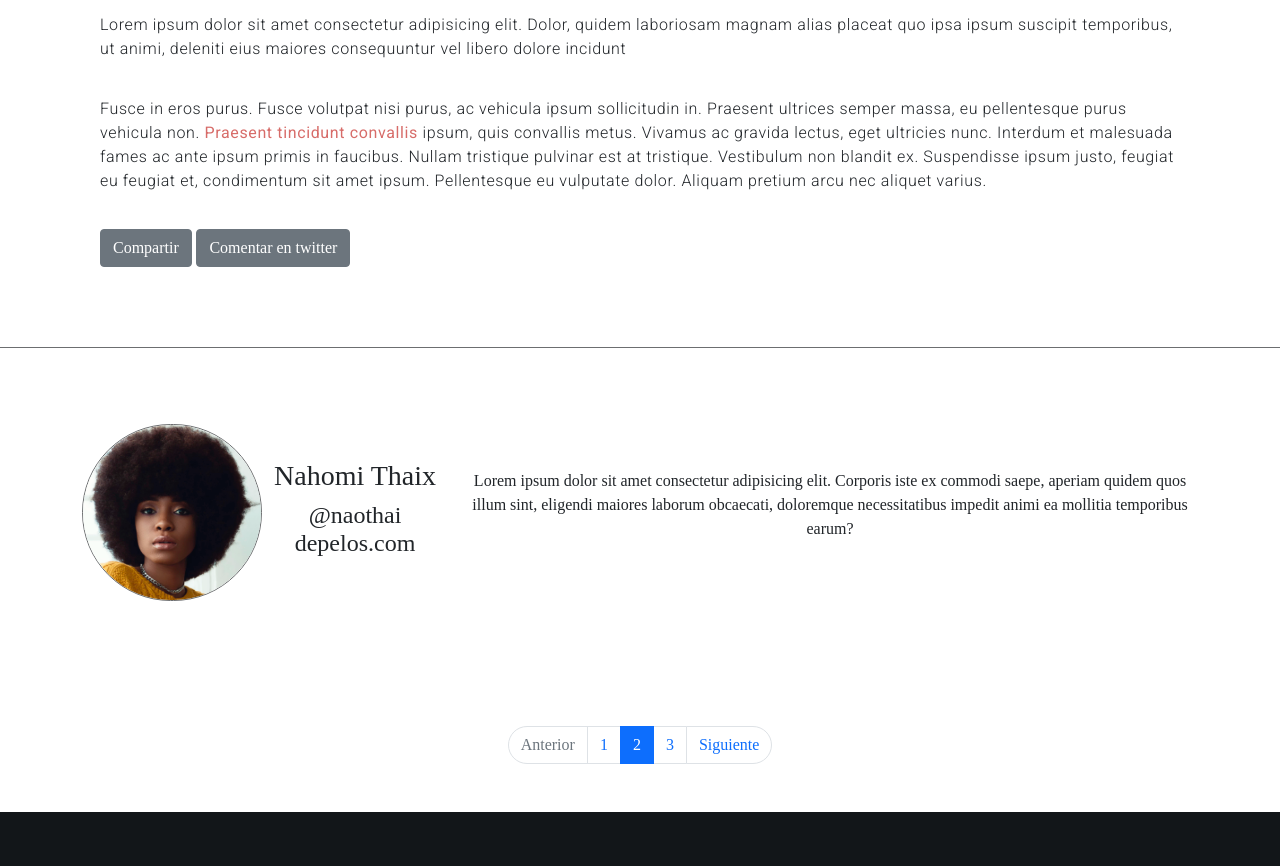
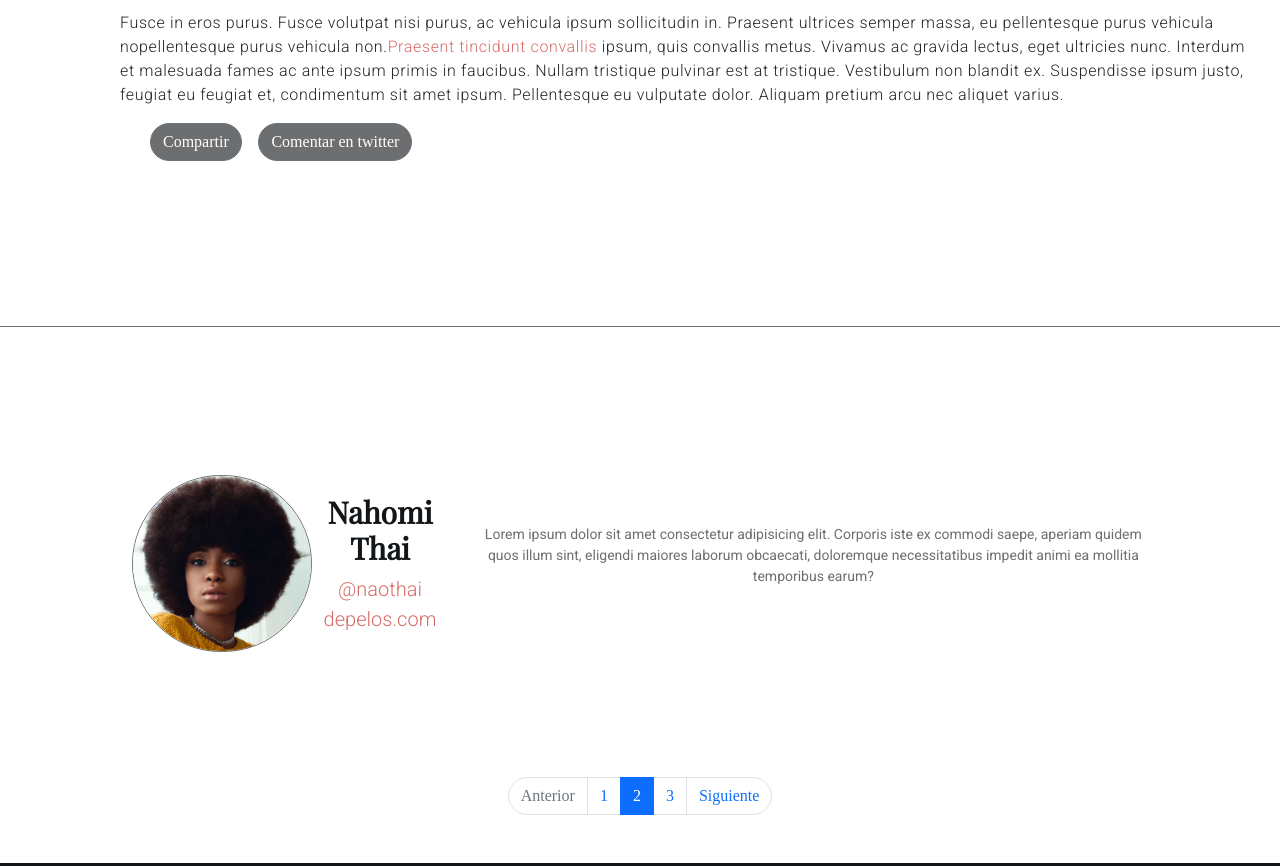
Before and after one commit to milyx/barbershop, a plain HTML site: page index.html in a window 1280 px wide. Shown: the part 1343-2209 px from the top of the page. Drawn offline with nearby package versions, Linux system fonts and the light colour scheme; a web font is replaced by a local one.

Commit message:
final changes

```diff
--- a/assets/scss/base/_base.scss
+++ b/assets/scss/base/_base.scss
@@ -1,3 +1,12 @@
 .a{
     color: $white;
 }
+
+.page-item:first-child .page-link {
+    border-top-left-radius: 50px;
+    border-bottom-left-radius: 50px;
+}
+.page-item:last-child .page-link {
+    border-top-right-radius: 50px;
+    border-bottom-right-radius: 50px;
+}
--- a/assets/scss/base/_reset.scss
+++ b/assets/scss/base/_reset.scss
@@ -1,14 +1,9 @@
 * {
-  margin: 0;
+  	margin: 0;
 	padding: 0;
 	list-style: none;
 	text-decoration: none;
 	border: none;
 	outline: none;
+	box-sizing: border-box;
   }
-.navbar-dark .navbar-nav .nav-link {
-    color: $white;
-}
-.navbar-dark .navbar-nav .nav-link.active, .navbar-dark .navbar-nav .show>.nav-link {
-  color: $fuzzy-wuzzy;
-}
--- a/assets/scss/base/typography.scss
+++ b/assets/scss/base/typography.scss
@@ -1,5 +1,11 @@
-body{
-    font-family: "playfair display, serif";
-    //font-family: "Roboto, sans-serif";
+body {
+    font-family: "Roboto, sans-serif";
 
-}
+
+
+    }
+
+    //h1, h2, h3, h4, h5, h6{
+    //font-family: $playfairdisplay, $serif;
+    //font-weight: $regular;
+    //font-size: $medium;
--- /dev/null
+++ b/assets/scss/components/_buttons.scss
@@ -0,0 +1,35 @@
+.buttons{
+    padding: 0 50px;
+    display: flex;
+    flex-direction: row;
+    margin-bottom: 85px;
+
+    @media screen and (min-width: 992px) {
+
+
+      }
+
+
+
+    &__small{
+        margin-right: 12px;
+        background-color: #1216199E;
+        border-radius: 80px;
+        -webkit-border-radius: 80px;
+        -moz-border-radius: 80px;
+        -ms-border-radius: 80px;
+        -o-border-radius: 80px;
+    }
+
+    &__medium{
+        background-color: $nickel;
+        border-radius: 80px;
+        -webkit-border-radius: 80px;
+        -moz-border-radius: 80px;
+        -ms-border-radius: 80px;
+        -o-border-radius: 80px;
+    }
+
+
+
+}
--- a/assets/scss/layout/_layout.scss
+++ b/assets/scss/layout/_layout.scss
@@ -1,81 +1,89 @@
-.hero-section{
+.hero-section {
   width: 100%;
   position: relative;
   display: inline-block;
   text-align: center;
-    @media screen and (min-width: 992px){
+  @media screen and (min-width: 992px) {
     height: 100vh;
   }
-    &__img{
+
+  &__img {
     width: 100%;
-        //height: 100vh;
-        @media screen and (min-width: 992px){
+    height: 640px;
+    @media screen and (min-width: 992px) {
       width: 100%;
-            max-height: 100vh;
-            height: auto;
+      height: 702px;
     }
   }
-    &__title{
+  &__title {
     position: absolute;
     top: 50%;
     left: 50%;
     transform: translate(-50%, -50%);
     color: $white;
-        font-family: Playfair Display;
-        font-size: 30px;
-        font-weight: 900;
+    font-family: $playfair-display;
+    font-size: $x-large;
+    font-weight: $black-italic;
     font-style: italic;
-        @media screen and (min-width: 992px){
-            font-size: 70px;
+    @media screen and (min-width: 992px) {
+      font-size: $xx-large;
     }
-
   }
-
-    &__icon{
+  &__icon {
     color: $white;
     position: absolute;
-        top: 80%;
+    top: 90%;
     left: 50%;
-        //padding-top: 150px;
-        //padding-bottom: 70px;
   }
-
 }
-
-
-.content{
-    padding: 80px 104px 80px 100px;
+.content {
   text-align: left;
   letter-spacing: 0.63px;
   border-bottom: solid 1px $nickel;
-
-
-    &__title{
-        font-family: Playfair Display;
-        font-size: 18px;
-        font-weight: 400;
-        padding-bottom: 74px;
+  margin-bottom: 72px;
+  @media screen and (min-width: 992px) {
+    padding: 0px 0 80px 100px;
+    text-align: left;
+    letter-spacing: 0.63px;
+    border-bottom: solid 1px $nickel;
   }
 
-    &__text{
-        font-family: Roboto;
-        font-size: 16px;
-        font-weight: 300;
-        padding-bottom: 20px;
+  &__title {
+    font-family: $playfair-display;
+    padding: 47px 50px;
+    font-weight: 400;
+    font-family: $medium;
+
+        @media screen and (min-width: 992px) {
+        font-size: $large;
+        font-weight: $light;
+        padding: 74px 20px 74px 20px;
     }
   }
-#text-color{
+
+  &__text {
+    color: $raisin-black;
+    font-family: $roboto;
+    font-size: $medium;
+    font-weight: $light;
+    padding: 0 50px;
+    @media screen and (min-width: 992px) {
+      padding: 0 20px;
+    }
+  }
+}
+#text-color {
   color: $ruddy-pink;
-
+  text-decoration: none;
 }
-.author{
+.author {
   height: 330px;
   display: flex;
   justify-content: center;
   align-items: center;
+  padding: 62px;
 
-
-    &__img--border{
+  &__img--border {
     width: 180px;
     height: 177px;
     border: 1px solid $nickel;
@@ -86,46 +94,56 @@
     -o-border-radius: 150px;
     text-align: center;
   }
-    &__list--border{
+  &__list--border {
     border-radius: 80px;
     -webkit-border-radius: 80px;
     -moz-border-radius: 80px;
     -ms-border-radius: 80px;
     -o-border-radius: 80px;
   }
-
-
+  &__name--style {
+    font-family: $playfair-display;
+    color: $eerie-black;
+    font-size: $x-large;
+    font-weight: $black-italic;
+    padding: 0 0px;
   }
-
-
-.pagination{
+  &__website--style {
+    color: $ruddy-pink;
+    font-family: $roboto;
+    font-weight: 300;
+    font-size: 20px;
+    text-decoration: none;
+  }
+  &__paragraph--style {
+    font-family: $roboto;
+    font-weight: $regular;
+    font-size: $small;
+    color: $nickel;
+  }
+}
+.pagination {
   background-color: $white;
   height: 134px;
   justify-content: space-around;
   align-items: center;
 
-    &__list{
+  &__list {
     margin: 0;
     padding: 47px 0;
-        font-size: 16px;
+    font-size: $medium;
   }
 
-    &__list--border{
+  &__list--border {
     -webkit-border-top-left-radius: 50px;
     -webkit-border-bottom-left-radius: 50px;
     -moz-border-radius-topleft: 50px;
     -moz-border-radius-bottomleft: 50px;
     border-top-left-radius: 50px;
     border-bottom-left-radius: 50px;
+
+    &__list--item3 {
+      background-color: $nickel;
     }
   }
-
-
-.page-item:first-child .page-link {
-    border-top-left-radius: 50px;
-    border-bottom-left-radius: 50px;
 }
-.page-item:last-child .page-link {
-    border-top-right-radius: 50px;
-    border-bottom-right-radius: 50px;
-}
--- a/assets/scss/layout/_nav.scss
+++ b/assets/scss/layout/_nav.scss
@@ -0,0 +1,6 @@
+.navbar-dark .navbar-nav .nav-link {
+    color: $white;
+}
+.navbar-dark .navbar-nav .nav-link.active, .navbar-dark .navbar-nav .show>.nav-link {
+  color: $ruddy-pink;
+}
--- a/assets/scss/layout/header.scss
+++ b/assets/scss/layout/header.scss
@@ -6,10 +6,15 @@
     &__logo{
         width: 78px;
         height: 46px;
+        align-items: flex-start;
+        margin-left: 50px;
+        @media screen and (min-width: 992px) {
+
         align-items: center;
         margin-bottom: 24px;
         margin-left: 130px;
         margin-top: 27px;
+          }
     }
 }
 .navbar-collapse{
--- a/assets/scss/main.scss
+++ b/assets/scss/main.scss
@@ -9,7 +9,7 @@
 @import "base/reset";
 
 //components
-//@import "components/components";
+@import "components/buttons";
 
 //layout
 @import "layout/layout";
--- a/index.html
+++ b/index.html
@@ -21,11 +21,11 @@
 <body>
     <!--int header-->
     <header>
-        <nav class="navbar navbar-dark navbar-expand-sm navbarblog">
+        <nav class="navbar navbar-dark navbar-expand-sm navbarblog py-0">
             <div class="container-fluid bg-black" style="z-index:100">
                 <a class="navbar-brand" href="#"><img src="assets/img/logo.png" alt="logotipo" class="navbarblog__logo"></a>
                 <button class="navbar-toggler" type="button" data-bs-toggle="collapse" data-bs-target="#navbarNav"
-        aria-controls="navbarNav" aria-expanded="false" aria-label="Toggle navigation">
+                aria-controls="navbarNav" aria-expanded="false" aria-label="Toggle navigation">
                     <span class="navbar-toggler-icon"></span>
                 </button>
                 <div class="collapse navbar-collapse"  id="navbarNav">
@@ -81,22 +81,22 @@
             ipsa ipsum suscipit temporibus, ut animi, deleniti eius maiores consequuntur vel libero dolore incidunt
             exercitationem? consequatur deleniti
         </p>
-        <p class="content__text">
+        <p class="content__text d-none d-md-block">
             Lorem ipsum dolor sit amet consectetur adipisicing elit. Dolor, quidem laboriosam magnam alias placeat quo
             ipsa ipsum suscipit temporibus, ut animi, deleniti eius maiores consequuntur vel libero dolore incidunt
         </p>
-        <p class="content__text">
+        <p class="content__text d-none d-md-block">
             Fusce in eros purus. Fusce volutpat nisi purus, ac vehicula ipsum sollicitudin in. Praesent ultrices
-            semper massa, eu pellentesque purus vehicula non. <strong id="text-color">Praesent tincidunt convallis</strong> ipsum, quis convallis metus.
+            semper massa, eu pellentesque purus vehicula nopellentesque purus vehicula non.<a href="#" id="text-color">Praesent tincidunt convallis</a> ipsum, quis convallis metus.
             Vivamus ac gravida lectus, eget ultricies nunc. Interdum et malesuada fames ac ante ipsum primis in
             faucibus. Nullam tristique pulvinar est at tristique. Vestibulum non blandit ex. Suspendisse ipsum justo,
             feugiat eu feugiat et, condimentum sit amet ipsum. Pellentesque eu vulputate dolor. Aliquam pretium arcu nec
             aliquet varius.
         </p>
 
-        <div class="d-grid gap-2 d-md-block">
-            <button class="btn btn-secondary" type="button">Compartir</button>
-            <button class="btn btn-secondary" type="button">Comentar en twitter</button>
+        <div class="d-md-block buttons">
+            <button class="btn btn-secondary buttons__small" type="button">Compartir</button>
+            <button class="btn btn-secondary buttons__medium" type="button">Comentar en twitter</button>
         </div>
     </article>
     <!--end article-->
@@ -109,11 +109,11 @@
                 <img src="assets/img/naomi-thai.png" alt="img-naomi" class="author__img--border">
             </div>
             <div class="col-lg-2 col-sm-12 text-center">
-                <h3>Nahomi Thaix</h3>
-                <h4>@naothai <br>depelos.com</h4>
+                <h3 class="author__name--style">Nahomi Thai</h3>
+                <a class="author__website--style" href="#">@naothai<br>depelos.com</a>
             </div>
             <div class="col-lg-8 col-sm-12 text-center">
-                <p>
+                <p class="author__paragraph--style d-none d-md-block">
                     Lorem ipsum dolor sit amet consectetur adipisicing elit. Corporis iste ex commodi saepe, aperiam
                     quidem quos illum sint, eligendi maiores laborum obcaecati, doloremque necessitatibus impedit animi
                     ea mollitia temporibus earum?
@@ -123,14 +123,12 @@
     </section>
     <!--end autor section-->
 
-
-
     <!--init pagination-->
     <section class="pagination">
         <nav aria-label="...">
             <ul class="pagination justify-content-center pagination__list">
                 <li class="page-item disabled pagination__list--item1">
-                    <span class=" pagination__list--border page-link">Anterior</span>
+                    <span class="pagination__list--border page-link">Anterior</span>
                 </li>
                 <li class="page-item pagination__list--item2"><a class="page-link" href="#">1</a></li>
                 <li class="page-item active pagination__list--item3" aria-current="page">
@@ -152,11 +150,11 @@
     <!--end footer-->
 
 
+
     <script src="https://kit.fontawesome.com/f73e1a5c93.js" crossorigin="anonymous"></script>
     <script src="https://cdn.jsdelivr.net/npm/bootstrap@5.1.3/dist/js/bootstrap.bundle.min.js"
         integrity="sha384-ka7Sk0Gln4gmtz2MlQnikT1wXgYsOg+OMhuP+IlRH9sENBO0LRn5q+8nbTov4+1p"
         crossorigin="anonymous"></script>
     <script src="assets/js/index.js"></script>
 </body>
-
 </html>
```
Also changed, not shown: assets/scss/abstract/variables.scss (+14 -7 lines), assets/css/styles.css, 1 other file. Lines whose indentation alone changed are shown as unchanged.
